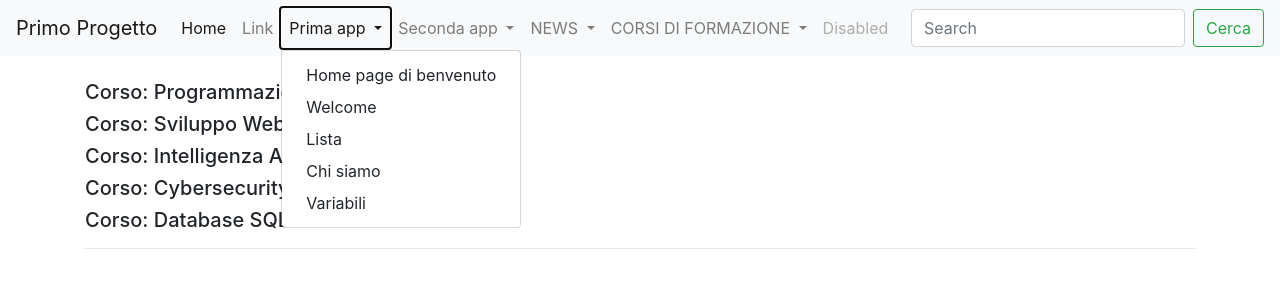
After one commit to ThomasDiGloria/primo_progetto, a Django app: page /query_a in a window 1280 px wide, after a click on "Prima app". The commit adds this page. Shown: the top 300 px of the page. Run offline with Django 5.2, Linux system fonts and the light colour scheme; data comes from the database, SQL or seed files in the repository; both versions use the stored data as it was after the commit.

Commit message:
prova verifica

```diff
--- a/corsi_formazione/models.py
+++ b/corsi_formazione/models.py
@@ -2,16 +2,15 @@ from django.db import models
 from datetime import datetime
 
 class Corso(models.Model):
-    titolo = models.CharField(100)
+    titolo = models.CharField(max_length=100)
     descrizione = models.TextField
     data_inizio = models.DateField(default=datetime.now(), blank=True)
     data_fine = models.DateField(default=datetime.now(), blank=True)
     posti_disponibili = models.IntegerField(blank=True, default=0)
 
     def __str__(self):
-        return self.titolo + " " + self.descrizione + " " + self.data_inizio + " " + self.data_fine + " " + self.posti_disponibili
+        return self.titolo
 
-    '''class Meta:
-        verbose_name = "Giornalista"
-        verbose_name_plural = "Giornalisti"
-        '''
+    class Meta:
+        verbose_name = "Corso"
+        verbose_name_plural = "Corsi"
--- /dev/null
+++ b/corsi_formazione/templates/view_a.html
@@ -0,0 +1,12 @@
+{%extends 'base.html'%}
+
+{% block title %}
+    Risposte Query
+{% endblock title %}
+
+{% block content %}
+{% for corso in query_a %}
+<h5>Corso: {{corso}}</h5>
+{% endfor %}
+<hr>
+{% endblock content %}
--- /dev/null
+++ b/corsi_formazione/urls.py
@@ -0,0 +1,10 @@
+from django.urls import path
+from .views import index, query_a
+
+app_name = 'corsi_formazione'
+
+urlpatterns = [
+    path('index', index, name = "index_corsi"),
+    path('query_a', query_a, name = "query_a"),
+
+]
--- a/corsi_formazione/views.py
+++ b/corsi_formazione/views.py
@@ -1,3 +1,17 @@
-from django.shortcuts import render
+import datetime
+from django.shortcuts import render, get_object_or_404
+from django.http import HttpResponse
+from .models import Corso
 
-# Create your views here.
+def index(request):
+    return render(request, "indexC.html")
+
+def query_a(request):
+    query_a = Corso.objects.order_by('data_inizio');
+
+
+    context = {
+        'query_a': query_a,
+    }
+
+    return render(request,'view_a.html',context)
--- a/primo_progetto/settings.py
+++ b/primo_progetto/settings.py
@@ -40,7 +40,8 @@ INSTALLED_APPS = [
     'django.contrib.staticfiles',
     'prima_app',
     'seconda_app',
-    'news'
+    'news',
+    'corsi_formazione'
 ]
 
 MIDDLEWARE = [
@@ -61,6 +62,7 @@ TEMPLATES = [
         'DIRS':  [os.path.join(BASE_DIR, 'prima_app/templates'),
                   os.path.join(BASE_DIR, 'seconda_app/templates'),
                   os.path.join(BASE_DIR, 'news/templates'),
+                  #os.path.join(BASE_DIR, 'corsi_formazione/templates'),
                   os.path.join(BASE_DIR, 'templates')],
         'APP_DIRS': True,
         'OPTIONS': {
--- a/primo_progetto/urls.py
+++ b/primo_progetto/urls.py
@@ -24,4 +24,6 @@ urlpatterns = [
     path('', include("seconda_app.urls", namespace="seconda_app")),
     path('admin/', admin.site.urls),
     path('', include("news.urls", namespace="news")),
+    path('admin/', admin.site.urls),
+    path('', include("corsi_formazione.urls", namespace="corsi_formazione")),
 ]
--- a/templates/base.html
+++ b/templates/base.html
@@ -72,6 +72,18 @@
                   <a class="dropdown-item" href="{% url 'news:query'%}">Query</a>
                 </div>
               </li>
+
+              <li class="nav-item dropdown">
+                <a class="nav-link dropdown-toggle" href="#" id="navbarDropdown" role="button" data-toggle="dropdown" aria-haspopup="true" aria-expanded="false">
+                  CORSI DI FORMAZIONE
+                </a>
+                <div class="dropdown-menu" aria-labelledby="navbarDropdown">
+                  <a class="dropdown-item" href="{% url 'corsi_formazione:index_corsi'%}">Index</a>
+                  <a class="dropdown-item" href="{% url 'news:lista_articoli'%}">Lista Articoli</a>
+                  <a class="dropdown-item" href="{% url 'news:query'%}">Query</a>
+                </div>
+              </li>
+
             <li class="nav-item">
               <a class="nav-link disabled" href="#" tabindex="-1" aria-disabled="true">Disabled</a>
             </li>
```
Also changed, not shown: corsi_formazione/templates/indexC.html (added, +11 -0 lines), corsi_formazione/migrations/0001_initial.py (added), db.sqlite3, news/migrations/0008_alter_articolo_data_and_more.py (added), 1 other file.
